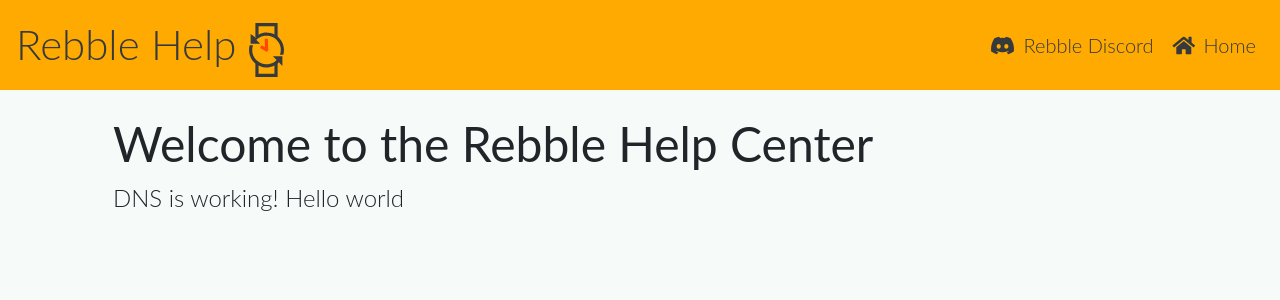
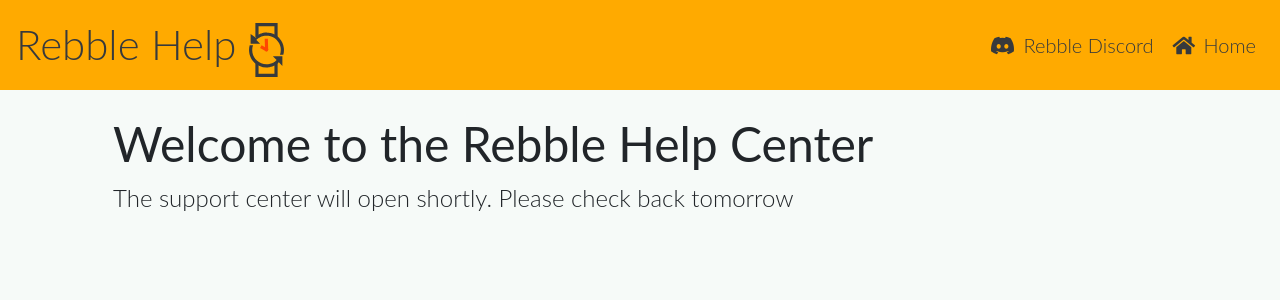
Before and after one commit to pebble-dev/rebble-help, a Jekyll site: the page built from index.html, in a window 1280 px wide. Shown: the top 300 px of the page. Built offline with Jekyll 4.4.1, drawn with Linux system fonts in a browser that asks for light colours; nearby versions of some CDN libraries.

Commit message:
Update holding page

```diff
--- a/_layouts/error.html
+++ b/_layouts/error.html
@@ -3,6 +3,7 @@ layout: default
 ---
 
 <section>
+    <center>
     <div class="text-content">
         {{ content }}
     </div>
@@ -38,4 +39,5 @@ layout: default
         </text>
         </g>
     </svg>
+    </center>
 </section>
--- a/index.html
+++ b/index.html
@@ -12,7 +12,7 @@ permalink: /
     </div>
     <div class="row">
       <br><br>
-      <div class="lite">DNS is working! Hello world</div>
+      <div class="lite">The support center will open shortly. Please check back tomorrow </div>
     </div>
 
     <br>
```
